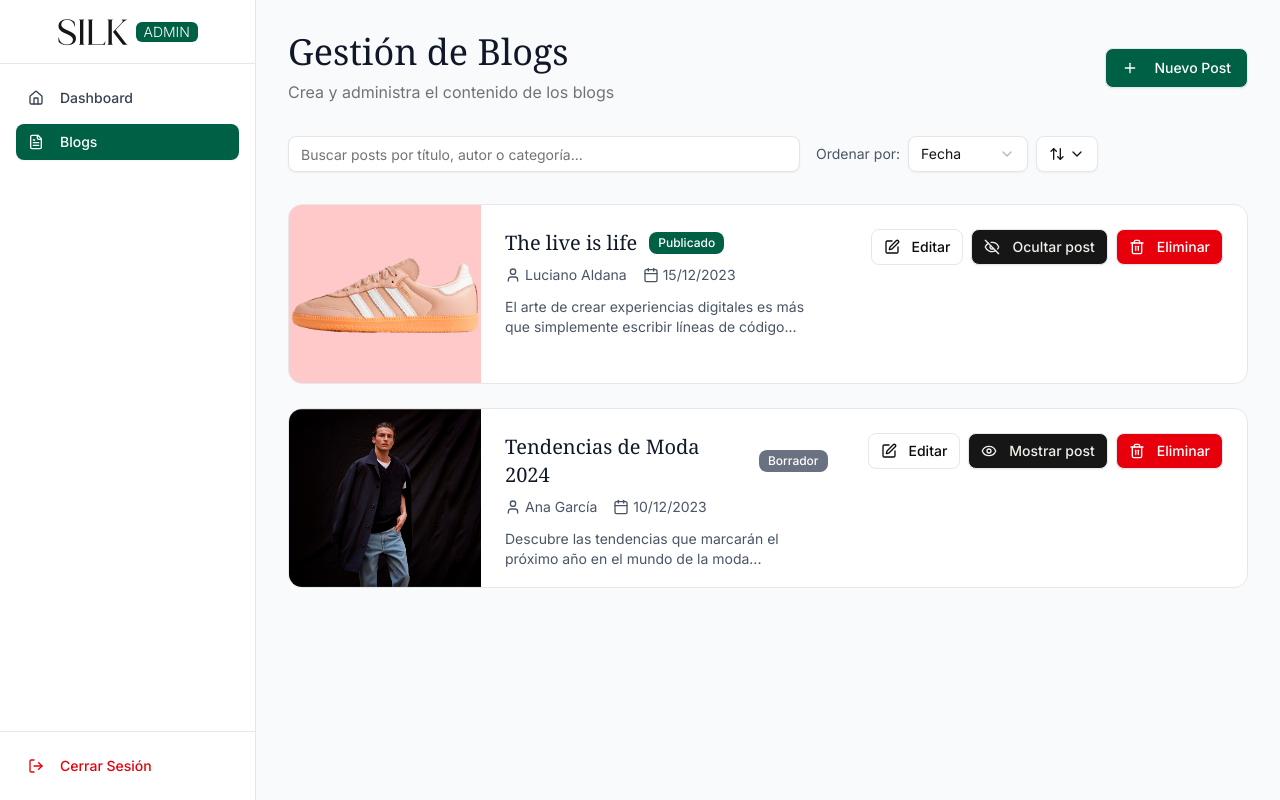
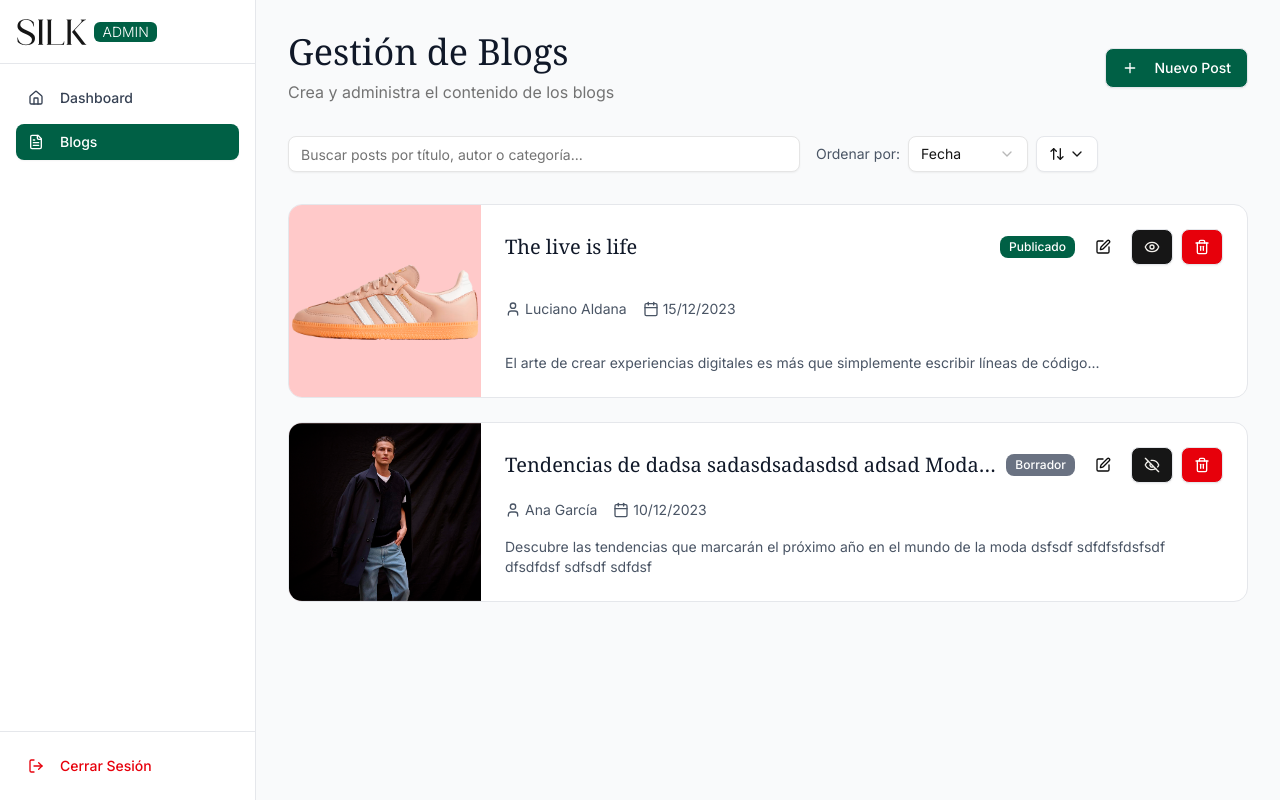
Before and after one commit to LautaroFullone/silk, a React (Vite) app in the folder client/: page /admin/blogs in a window 1280 px wide. Built offline with nearby package versions, Linux system fonts and the light colour scheme; a web font is replaced by a local one.

Commit message:
feat: admin updates

```diff
--- a/client/src/pages/Admin/BlogsPanel/BlogsPanel.page.tsx
+++ b/client/src/pages/Admin/BlogsPanel/BlogsPanel.page.tsx
@@ -27,11 +27,11 @@ const posts = [
    },
    {
       id: '2',
-      title: 'Tendencias de Moda 2024',
+      title: 'Tendencias de dadsa sadasdsadasdsd adsad Moda 2024',
       author: 'Ana García',
       date: '2023-12-10',
       excerpt:
-         'Descubre las tendencias que marcarán el próximo año en el mundo de la moda...',
+         'Descubre las tendencias que marcarán el próximo año en el mundo de la moda dsfsdf sdfdfsfdsfsdf dfsdfdsf sdfsdf sdfdsf',
       content: '<p>Las tendencias de moda para 2024 prometen ser revolucionarias...</p>',
       image: '/Banner-5.png',
       status: 'draft',
@@ -106,7 +106,7 @@ const AdminBlogs = () => {
                />
             </div>
 
-            <div className="flex flex-col sm:flex-row gap-2 items-start sm:items-center">
+            <div className="flex items-center gap-2">
                <span className="text-sm text-gray-600 whitespace-nowrap">
                   Ordenar por:
                </span>
--- a/client/src/pages/Admin/BlogsPanel/components/BlogCard.tsx
+++ b/client/src/pages/Admin/BlogsPanel/components/BlogCard.tsx
@@ -10,7 +10,6 @@ import {
 } from '@shadcn/dropdown-menu'
 
 interface BlogCardProps {
-   // id: string
    title: string
    author: string
    date: string
@@ -22,7 +21,6 @@ interface BlogCardProps {
 }
 
 const BlogCard: React.FC<BlogCardProps> = ({
-   // id,
    title,
    author,
    date,
@@ -34,10 +32,10 @@ const BlogCard: React.FC<BlogCardProps> = ({
    const isDisabled = status === 'draft'
 
    return (
-      <Card className="overflow-hidden flex flex-col transition-all p-0 cursor-pointer h-45">
-         <CardContent className="p-0 flex flex-col h-full">
-            <div className="flex h-full">
-               <div className="w-48 bg-red-200 flex-shrink-0 overflow-hidden">
+      <Card className="overflow-hidden flex flex-col md:flex-row transition-all p-0 cursor-pointer h-auto md:min-h-45">
+         <CardContent className="p-0 flex flex-col md:flex-row h-full w-full">
+            {/* Imagen */}
+            <div className="w-full md:w-48 h-32 md:h-auto bg-red-200 flex-shrink-0 overflow-hidden">
                <img
                   src={image || '/placeholder.svg'}
                   alt={title}
@@ -45,16 +43,21 @@ const BlogCard: React.FC<BlogCardProps> = ({
                />
             </div>
 
-               <div className="flex-1 p-4 sm:p-6 w-full relative">
-                  <div className="flex flex-col lg:flex-row lg:items-start lg:justify-between gap-4">
-                     <div className="flex-1 pr-12 lg:pr-0">
-                        <div className="flex flex-col sm:flex-row sm:items-center gap-2 sm:gap-3 mb-2">
-                           <h3 className="text-lg sm:text-xl font-serif text-gray-900">
+            {/* Contenido */}
+            <div className="p-6 w-full min-w-0 flex flex-col justify-normal md:justify-between">
+               {/* Título + Badge + Acciones */}
+               <div className="flex items-center gap-2 min-w-0 mb-2">
+                  {/* Título: ocupa todo lo que puede, nunca pisa badge ni acciones */}
+                  <h3
+                     className="flex-1 min-w-0 text-lg sm:text-xl font-serif text-gray-900 truncate"
+                     title={title}
+                  >
                      {title}
                   </h3>
+                  {/* Badge */}
                   <Badge
                      variant={status === 'published' ? 'default' : 'secondary'}
-                              className={`${
+                     className={`flex-shrink-0 ${
                         status === 'published'
                            ? 'bg-emerald-800 text-white'
                            : 'bg-gray-500 text-white'
@@ -62,53 +65,55 @@ const BlogCard: React.FC<BlogCardProps> = ({
                   >
                      {status === 'published' ? 'Publicado' : 'Borrador'}
                   </Badge>
+                  {/* Acciones (xl+) */}
+                  <div className="flex-shrink-0 hidden xl:flex gap-2">
+                     <Button variant="ghost" onClick={() => {}}>
+                        <Edit className="w-4 h-4" />
+                        {/* <span className="ml-1">Editar</span> */}
+                     </Button>
+                     <Button variant="secondary" onClick={() => {}}>
+                        {isDisabled ? (
+                           <>
+                              <EyeOff className="w-4 h-4" />
+                              {/* <span className="ml-1">Mostrar post</span> */}
+                           </>
+                        ) : (
+                           <>
+                              <Eye className="w-4 h-4" />
+                              {/* <span className="ml-1">Ocultar post</span> */}
+                           </>
+                        )}
+                     </Button>
+                     <Button
+                        variant="destructive"
+                        onClick={() => {}}
+                        title="Eliminar post"
+                     >
+                        <Trash2 className="w-4 h-4" />
+                        {/* <span className="ml-1">Eliminar</span> */}
+                     </Button>
                   </div>
 
-                        <div className="flex flex-col sm:flex-row sm:items-center text-sm mb-3 gap-2 sm:gap-4 text-gray-600">
-                           <div className="flex items-center">
-                              <User className="w-4 h-4 mr-1" />
-                              <span>{author}</span>
-                           </div>
-                           <div className="flex items-center">
-                              <Calendar className="w-4 h-4 mr-1" />
-                              <span>{new Date(date).toLocaleDateString('es-ES')}</span>
-                           </div>
-                        </div>
-
-                        <p className="text-sm line-clamp-2 text-gray-600">{excerpt}</p>
-                     </div>
-
-                     <div className="xl:hidden absolute top-4 right-4">
-                        <DropdownMenu
-                           open={isDropdownOpen}
-                           onOpenChange={setIsDropdownOpen}
-                        >
+                  {/* Ellipsis (mobile/tablet) */}
+                  <div className="flex-shrink-0 flex xl:hidden">
+                     <DropdownMenu open={isDropdownOpen} onOpenChange={setIsDropdownOpen}>
                         <DropdownMenuTrigger asChild>
-                              <Button
-                                 size="icon"
-                                 variant="ghost"
-                                 className="h-8 w-8 p-0 "
-                              >
+                           <Button size="icon" variant="ghost" className="h-8 w-8 p-0">
                               <MoreHorizontal className="h-4 w-4" />
                               <span className="sr-only">Abrir menú</span>
                            </Button>
                         </DropdownMenuTrigger>
-
-                           <DropdownMenuContent align="end" className="xl:hidden">
+                        <DropdownMenuContent align="end">
                            <DropdownMenuItem onClick={() => {}}>
                               <Edit className="mr-3 h-4 w-4" />
-                                 <span className="font-medium  text-gray-500">
-                                    Editar
-                                 </span>
+                              <span className="font-medium text-gray-500">Editar</span>
                            </DropdownMenuItem>
-
                            <DropdownMenuItem onClick={() => {}}>
                               <Eye className="mr-3 h-4 w-4 text-accent-foreground" />
                               <span className="font-medium">
                                  {isDisabled ? 'Mostrar' : 'Ocultar'} post
                               </span>
                            </DropdownMenuItem>
-
                            <DropdownMenuItem
                               onClick={() => {}}
                               className="text-red-600! hover:bg-red-50!"
@@ -119,41 +124,26 @@ const BlogCard: React.FC<BlogCardProps> = ({
                         </DropdownMenuContent>
                      </DropdownMenu>
                   </div>
+               </div>
 
-                     <div className="hidden xl:flex gap-2 lg:ml-6">
-                        <Button variant="ghost" onClick={() => {}}>
-                           <Edit className="w-4 h-4" />
-                           <span className="ml-1">Editar</span>
-                        </Button>
-
-                        <Button variant="secondary" onClick={() => {}}>
-                           {isDisabled ? (
-                              <>
-                                 <Eye className="w-4 h-4" />
-                                 <span className="ml-1">Mostrar post</span>
-                              </>
-                           ) : (
-                              <>
-                                 <EyeOff className="w-4 h-4" />
-                                 <span className="ml-1">Ocultar post</span>
-                              </>
-                           )}
-                        </Button>
-
-                        <Button
-                           variant="destructive"
-                           onClick={() => {}}
-                           title="Eliminar post"
-                        >
-                           <Trash2 className="w-4 h-4" />
-                           <span className="ml-1">Eliminar</span>
-                        </Button>
+               {/* Autor y fecha */}
+               <div className="flex flex-wrap items-center text-sm mb-2 gap-4 text-gray-600">
+                  <div className="flex items-center">
+                     <User className="w-4 h-4 mr-1" />
+                     <span className="truncate">{author}</span>
+                  </div>
+                  <div className="flex items-center">
+                     <Calendar className="w-4 h-4 mr-1" />
+                     <span>{new Date(date).toLocaleDateString('es-ES')}</span>
                   </div>
                </div>
-               </div>
+
+               {/* Excerpt */}
+               <p className="text-sm text-gray-600 line-clamp-2 min-w-0">{excerpt}</p>
             </div>
          </CardContent>
       </Card>
    )
 }
+
 export default BlogCard
--- a/client/src/shared/AdminLayout/AdminLayout.tsx
+++ b/client/src/shared/AdminLayout/AdminLayout.tsx
@@ -7,6 +7,7 @@ const AdminLayout = () => {
          <Sidebar />
 
          <main className="flex-1 flex flex-col p-8 overflow-x-hidden overflow-y-auto">
+            <div className="h-16 md:hidden" />
             <Outlet />
          </main>
 
--- a/client/src/shared/AdminLayout/Sidebar.tsx
+++ b/client/src/shared/AdminLayout/Sidebar.tsx
@@ -12,21 +12,79 @@ const navigation = [
    // { name: 'Pagos', link: '/admin/pagos', icon: DollarSign },
    // { name: 'Configuración', link: '/admin/configuracion', icon: Settings },
 ]
+
 const Sidebar = () => {
    const isMobile = useMobile()
    const { pathname } = useLocation()
    const [mobileMenuOpen, setMobileMenuOpen] = useState(false)
 
-   const HeaderBrand = () => (
+   return (
+      <>
+         {/* Header mobile */}
+         {isMobile && (
+            <div className="fixed top-0 left-0 right-0 z-40 bg-white border-b border-gray-200 shadow-sm h-16">
+               <div className="flex items-center justify-between px-4 py-3">
+                  <div className="flex items-center space-x-3">
+                     <Button
+                        variant="ghost"
+                        size="icon"
+                        onClick={() => setMobileMenuOpen(true)}
+                        className="hover:bg-gray-100"
+                     >
+                        <Menu className="h-5 w-5" />
+                     </Button>
+
+                     <div className="flex items-center space-x-2">
+                        <h1 className="font-classy-vogue text-secondary text-4xl">
+                           SILK
+                        </h1>
+                        <span className="px-2 bg-emerald-800 text-white text-sm font-light rounded-sm">
+                           ADMIN
+                        </span>
+                     </div>
+                  </div>
+
+                  <Button variant="ghost" size="icon" className="hover:bg-gray-100">
+                     <Settings className="h-5 w-5" />
+                  </Button>
+               </div>
+            </div>
+         )}
+
+         {/* Sidebar (siempre presente, oculto con translate en mobile) */}
+         <aside
+            className={cn(
+               'fixed top-0 left-0 z-50 h-full w-64 bg-white border-r border-gray-200 text-gray-700 flex flex-col transform transition-transform duration-300',
+               isMobile
+                  ? mobileMenuOpen
+                     ? 'translate-x-0'
+                     : '-translate-x-full'
+                  : 'relative translate-x-0 h-screen'
+            )}
+         >
+            {/* Header con botón cerrar solo visible en mobile */}
+            <div className="flex items-center justify-between h-16 px-4 border-b border-gray-200">
+               <Link to="/" className="select-none">
                   <div className="flex items-center space-x-2">
                      <h1 className="font-classy-vogue text-secondary text-4xl">SILK</h1>
                      <span className="px-2 bg-emerald-800 text-white text-sm font-light rounded-sm">
                         ADMIN
                      </span>
                   </div>
-   )
+               </Link>
 
-   const Navigation = ({ onItemClick }: { onItemClick?: () => void }) => (
+               {isMobile && (
+                  <Button
+                     size="icon"
+                     variant="ghost"
+                     className="hover:bg-gray-100"
+                     onClick={() => setMobileMenuOpen(false)}
+                  >
+                     <X className="h-5 w-5" />
+                  </Button>
+               )}
+            </div>
+
             <nav className="flex-1 px-4 py-4 space-y-2">
                {navigation.map((item) => {
                   const isActive = pathname === item.link
@@ -42,7 +100,7 @@ const Sidebar = () => {
                            isActive && 'bg-emerald-800 hover:bg-emerald-800 text-white'
                         )}
                      >
-                  <Link to={item.link} onClick={onItemClick}>
+                        <Link to={item.link} onClick={() => {}}>
                            <item.icon className="mr-2 h-4 w-4" />
                            {item.name}
                         </Link>
@@ -50,78 +108,22 @@ const Sidebar = () => {
                   )
                })}
             </nav>
-   )
 
-   const Footer = ({ onClick }: { onClick?: () => void }) => (
             <div className="p-4 border-t border-gray-200">
                <Button
                   variant="ghost"
                   disableScale
                   className="w-full justify-start text-red-600 hover:text-red-700 hover:bg-red-50!"
-            onClick={onClick ?? (() => alert('Cerrar sesión'))}
+                  onClick={isMobile ? () => setMobileMenuOpen(false) : undefined}
                >
                   <LogOut className="mr-2 h-4 w-4" />
                   Cerrar Sesión
                </Button>
             </div>
-   )
+         </aside>
 
-   if (isMobile) {
-      return (
-         <>
-            {/* Top mobile header */}
-            <div className="fixed top-0 left-0 right-0 z-40 bg-white border-b border-gray-200 shadow-sm">
-               <div className="flex items-center justify-between px-4 py-3">
-                  <div className="flex items-center space-x-3">
-                     <Button
-                        variant="ghost"
-                        size="icon"
-                        onClick={() => setMobileMenuOpen(true)}
-                        className="hover:bg-gray-100"
-                     >
-                        <Menu className="h-5 w-5" />
-                     </Button>
-
-                     <div className="flex items-center space-x-2">
-                        <h1 className="text-xl font-serif tracking-wider text-black">
-                           SILK
-                        </h1>
-                        <span className="text-xs text-gray-500 bg-gray-100 px-2 py-1 rounded">
-                           ADMIN
-                        </span>
-                     </div>
-                  </div>
-
-                  <Button variant="ghost" size="icon" className="hover:bg-gray-100">
-                     <Settings className="h-5 w-5" />
-                  </Button>
-               </div>
-            </div>
-
-            {/* Slide-out sidebar */}
-            <div
-               className={cn(
-                  'fixed top-0 left-0 z-50 h-full w-64 bg-white border-r border-gray-200 shadow-lg transform transition-transform duration-300',
-                  mobileMenuOpen ? 'translate-x-0' : '-translate-x-full'
-               )}
-            >
-               <div className="flex items-center justify-between px-4 h-16 border-b border-gray-200">
-                  <HeaderBrand />
-                  <Button
-                     size="icon"
-                     variant="ghost"
-                     className="hover:bg-gray-100"
-                     onClick={() => setMobileMenuOpen(false)}
-                  >
-                     <X className="h-5 w-5" />
-                  </Button>
-               </div>
-               <Navigation onItemClick={() => setMobileMenuOpen(false)} />
-               <Footer onClick={() => setMobileMenuOpen(false)} />
-            </div>
-
-            {/* Backdrop */}
-            {mobileMenuOpen && (
+         {/* Backdrop solo en mobile */}
+         {isMobile && mobileMenuOpen && (
             <div
                className="fixed inset-0 z-40 bg-black/40"
                onClick={() => setMobileMenuOpen(false)}
@@ -131,67 +133,4 @@ const Sidebar = () => {
    )
 }
 
-   // Desktop Sidebar
-   return (
-      <div className="flex flex-col w-64 bg-white border-r border-gray-200 text-gray-700">
-         <div className="flex items-center justify-center h-16 px-4 border-b border-gray-200">
-            <Link to="/" className="select-none">
-               <HeaderBrand />
-            </Link>
-         </div>
-         <Navigation />
-         <Footer />
-      </div>
-   )
-}
-
 export default Sidebar
-
-//  return (
-//       <div className="flex flex-col w-64 bg-white border-r border-gray-200 text-gray-700">
-//          <div className="flex items-center justify-center h-16 px-4 border-b border-gray-200">
-//             <Link to="/" className="select-none">
-//                <div className="flex items-center space-x-2">
-//                   <div className="font-classy-vogue text-secondary text-5xl">SILK</div>
-//                   <div className="px-2 bg-emerald-800 text-white font-light rounded-sm flex items-center justify-center">
-//                      ADMIN
-//                   </div>
-//                </div>
-//             </Link>
-//          </div>
-
-//          <nav className="flex-1 px-4 py-4 space-y-2">
-//             {navigation.map((item) => {
-//                const isActive = pathname === item.link
-//                return (
-//                   <Link key={item.name} to={item.link}>
-//                      <Button
-//                         variant={isActive ? 'secondary' : 'ghost'}
-//                         disableScale
-//                         className={cn(
-//                            'w-full justify-start select-none',
-//                            'hover:bg-emerald-50! hover:text-emerald-800',
-//                            isActive && 'bg-emerald-800 hover:bg-emerald-800 text-white'
-//                         )}
-//                      >
-//                         <item.icon className="mr-2 h-4 w-4" />
-//                         {item.name}
-//                      </Button>
-//                   </Link>
-//                )
-//             })}
-//          </nav>
-
-//          <div className="p-4 border-t border-gray-200">
-//             <Button
-//                variant="ghost"
-//                disableScale
-//                className="w-full justify-start text-red-600 hover:text-red-700 hover:bg-red-50!"
-//                onClick={() => alert('Cerrar sesión')}
-//             >
-//                <LogOut className="mr-2 h-4 w-4" />
-//                Cerrar Sesión
-//             </Button>
-//          </div>
-//       </div>
-//    )
--- a/client/src/shared/ClientLayout/Header.tsx
+++ b/client/src/shared/ClientLayout/Header.tsx
@@ -14,7 +14,8 @@ const Header = forwardRef<HTMLElement>((_, ref) => {
    const location = useLocation()
 
    if (import.meta.env.MODE === 'development') {
-      navLinks.push({ label: 'ADMIN', to: '/admin' })
+      const link = navLinks.find((link) => link.to === '/admin')
+      if (!link) navLinks.push({ label: 'ADMIN', to: '/admin' })
    }
 
    useEffect(() => {
--- a/client/src/shared/shadcn/ui/button.tsx
+++ b/client/src/shared/shadcn/ui/button.tsx
@@ -16,7 +16,7 @@ const buttonVariants = cva(
             outline:
                'border bg-background shadow-xs hover:bg-accent hover:text-accent-foreground dark:bg-input/30 dark:border-input dark:hover:bg-input/50',
             secondary: 'bg-secondary text-tertiary shadow-xs hover:bg-secondary/80',
-            ghost: 'hover:bg-accent hover:text-accent-foreground dark:hover:bg-accent/50',
+            ghost: 'border-none hover:bg-accent hover:text-accent-foreground dark:hover:bg-accent/50',
             link: 'text-primary underline-offset-4 hover:underline',
          },
          size: {
```
Lines whose indentation alone changed are shown as unchanged.
